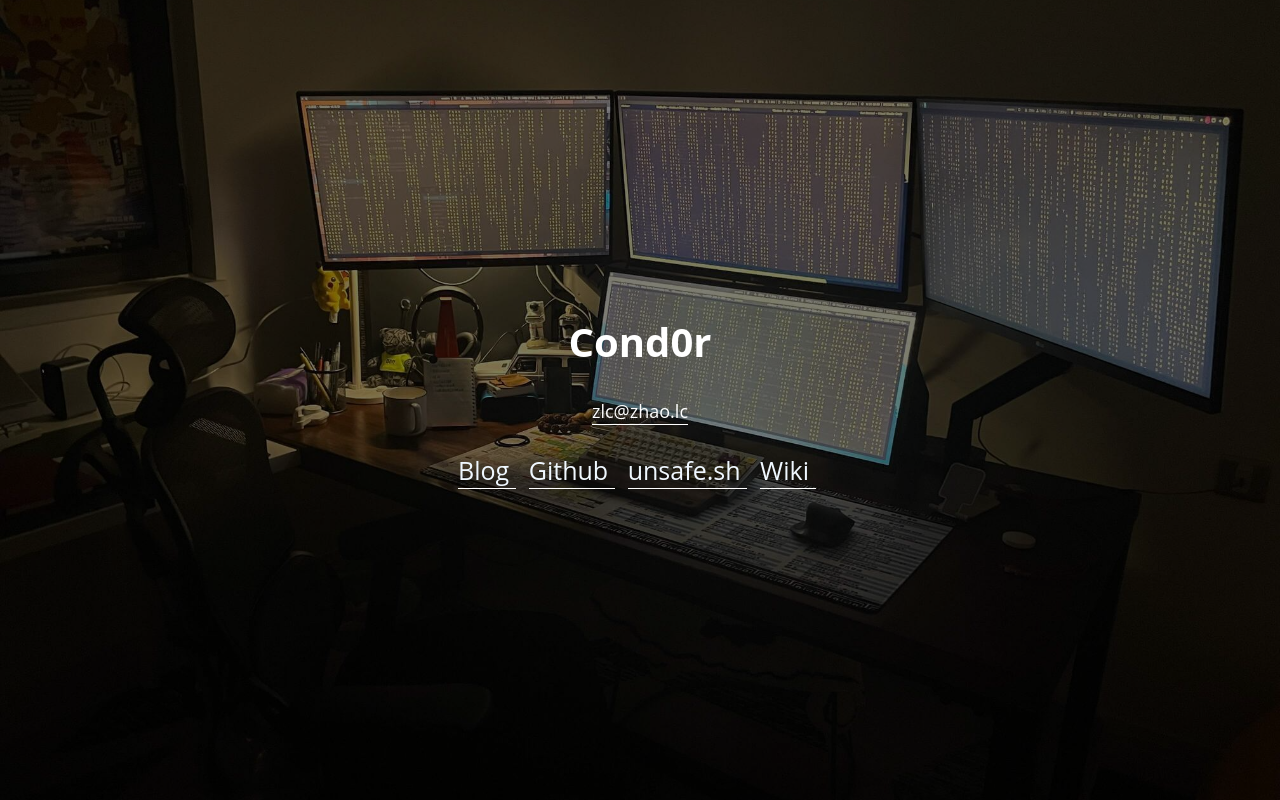
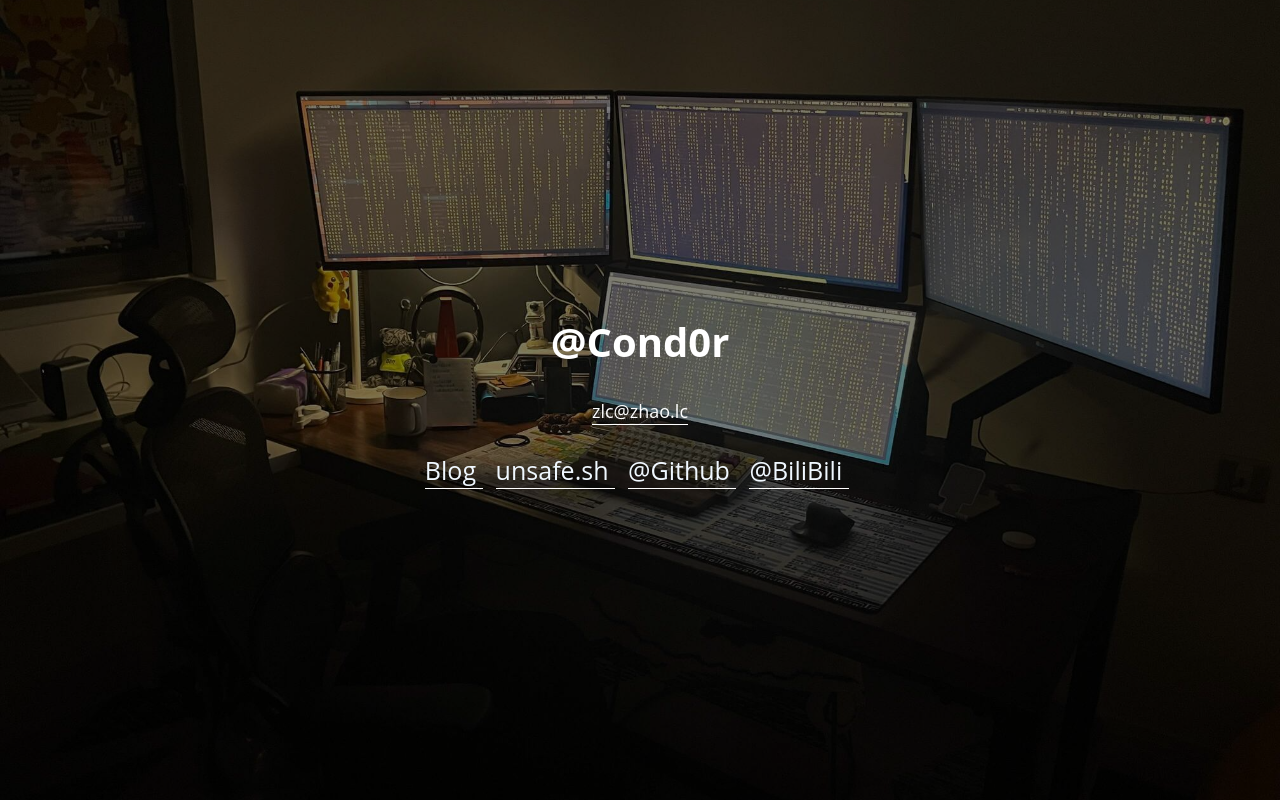
Before and after one commit to code-scan/codescan.github.io, a plain HTML site: page index.html in a window 1280 px wide. Drawn offline with Linux system fonts and the light colour scheme.

Commit message:
change-style

```diff
--- a/index.html
+++ b/index.html
@@ -8,7 +8,7 @@
     <meta http-equiv="Content-Type" content="text/html; charset=utf-8">
     <meta http-equiv="X-UA-Compatible" content="IE=edge">
 
-    <title>Cond0r</title>
+    <title>@Cond0r</title>
 
     <meta name="description" content="">
     <meta name="author" content="">
@@ -30,20 +30,21 @@
 
         <!-- Name & Description -->
         <div class="hero-content">
-            <h1>Cond0r</h1>
+            <h1>@Cond0r</h1>
             <p class="hero-job"><span>zlc@zhao.lc</span></p>
             <p class="hero-job" style="font-size: 25px;color: #000;">
                 <span>
                     <a style="color:aliceblue;" href="https://aq.mk">Blog</a>
                 </span> &nbsp;
-                <span>
-                    <a style="color:aliceblue;" href="https://github.com/code-scan">Github</a>
-                </span> &nbsp;
+
                 <span>
                     <a style="color:aliceblue;" href="https://unsafe.sh">unsafe.sh</a>
                 </span> &nbsp;
                 <span>
-                    <a style="color:aliceblue;" href="http://wiki.f5.pm/doku.php">Wiki</a>
+                    <a style="color:aliceblue;" href="https://github.com/code-scan">@Github</a>
+                </span> &nbsp;
+                <span>
+                    <a style="color:aliceblue;" href="https://space.bilibili.com/1487228927">@BiliBili</a>
                 </span> &nbsp;
 
             </p>
```
